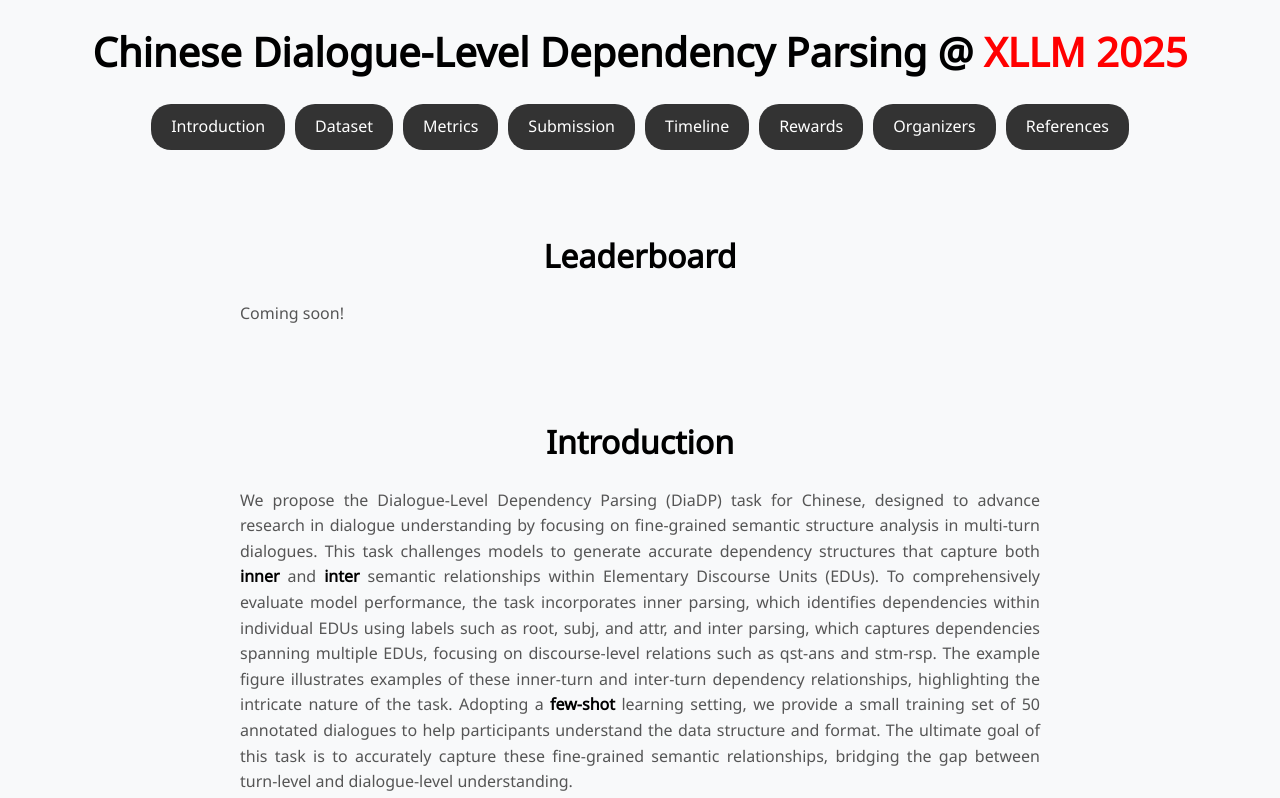
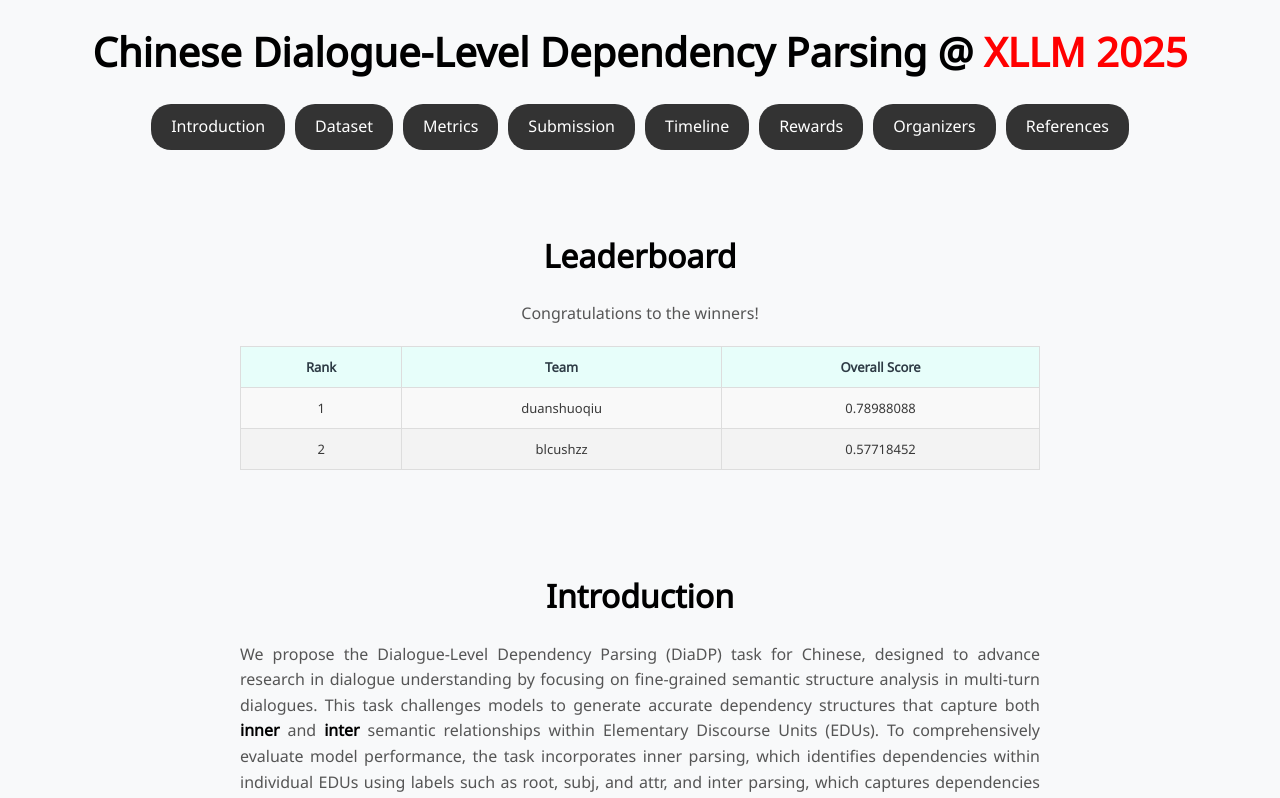
Before and after one commit to xllms/DiaDP, a plain HTML site: page index.html in a window 1280 px wide. Shown: the top 798 px of the page. Drawn offline with Linux system fonts and the light colour scheme; a web font is replaced by a local one.

Commit message:
Update index.html

```diff
--- a/index.html
+++ b/index.html
@@ -15,6 +15,8 @@
             padding: 0;
             background-color: #f8f9fa;
             line-height: 1.6;
+
+
         }
 
         h1 {
@@ -80,6 +82,80 @@
         a:hover {
             text-decoration: underline;
         }
+
+        pre {
+            outline: 1px solid #ccc;
+        }
+
+        .string {
+            color: green;
+        }
+
+        .number {
+            color: darkorange;
+        }
+
+        .boolean {
+            color: blue;
+        }
+
+        .null {
+            color: magenta;
+        }
+
+        .key {
+            color: red;
+        }
+
+        ._table {
+            width: 100%;
+            border-collapse: collapse;
+            margin: 20px 0;
+        }
+
+        ._table thead tr {
+            font-size: 13px;
+            color: #2e3b45;
+            text-align: center;
+            background-color: rgba(230, 255, 250, 0.92);
+            font-weight: bold;
+        }
+
+        ._table th,
+        ._table td {
+            line-height: 20px;
+            text-align: center;
+            padding: 10px;
+            border: 1px solid #ddd;
+        }
+
+        ._table tbody tr {
+            background: #fff;
+            font-size: 13px;
+            color: #393939;
+        }
+
+        ._table tbody tr:nth-child(2n) {
+            background: #f3f3f3;
+        }
+
+        /* Add styles for table borders and striped rows */
+        ._table.table-bordered {
+            border: 1px solid #ddd;
+        }
+
+        ._table.table-striped tbody tr:nth-child(odd) {
+            background-color: #f9f9f9;
+        }
+
+        ._table.table-striped tbody tr:nth-child(even) {
+            background-color: #f3f3f3;
+        }
+
+        /* Center text for specific elements */
+        .center-text {
+            text-align: center;
+        }
     </style>
 </head>
 
@@ -104,10 +180,10 @@
 
     <main>
         <!-- Leaderboard Section -->
-        <section id="leaderboard" class="section">
+        <!-- <section id="leaderboard" class="section">
             <h2>Leaderboard</h2>
             <p>Coming soon!</p>
-            <!-- <div class="leaderboard">
+            <div class="leaderboard">
                 <table>
                     <tr>
                         <th>Rank</th>
@@ -140,8 +216,41 @@
                         <td>59.3998</td>
                     </tr>
                 </table>
-            </div> -->
+            </div>
+        </section> -->
+
+
+
+
+
+        <section id="leaderboard" class="section">
+            <h2>Leaderboard</h2>
+            <p class="center-text">Congratulations to the winners!</p>
+            <div class="content has-text-centered">
+                <table class="_table table-bordered table-striped">
+                    <thead>
+                        <tr>
+                            <th>Rank</th>
+                            <th>Team</th>
+                            <th>Overall Score</th>
+                        </tr>
+                    </thead>
+                    <tbody>
+                        <tr>
+                            <td>1</td>
+                            <td>duanshuoqiu</td>
+                            <td>0.78988088</td>
+                        </tr>
+                        <tr>
+                            <td>2</td>
+                            <td>blcushzz</td>
+                            <td>0.57718452</td>
+                        </tr>
+                    </tbody>
+                </table>
+            </div>
         </section>
+
 
         <!-- Introduction Section -->
         <section id="introduction" class="section">
@@ -289,6 +398,7 @@
         <!-- Organizers Section -->
         <section id="organizers" class="section">
             <h2>Organizers</h2>
+            <p>Bin Wang (Harbin Institute of Technology, Shenzhen, China)</p>
             <p>Jianling Li (Tianjin University, China)</p>
             <p>Hao Fei (National University of Singapore, Singapore)</p>
             <p>Meishan Zhang (Harbin Institute of Technology, Shenzhen, China)</p>
```
